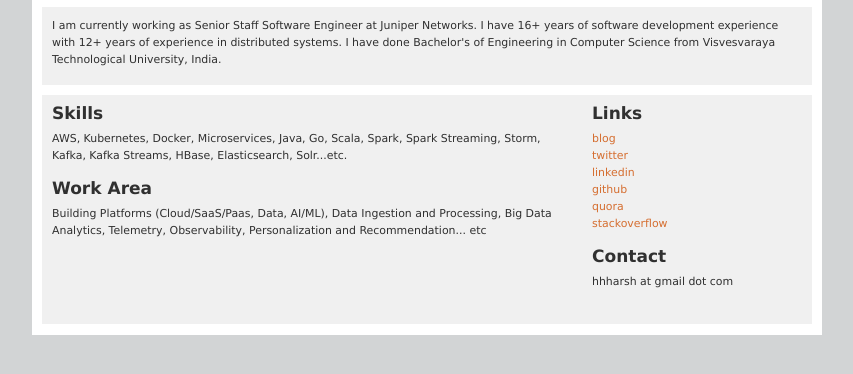
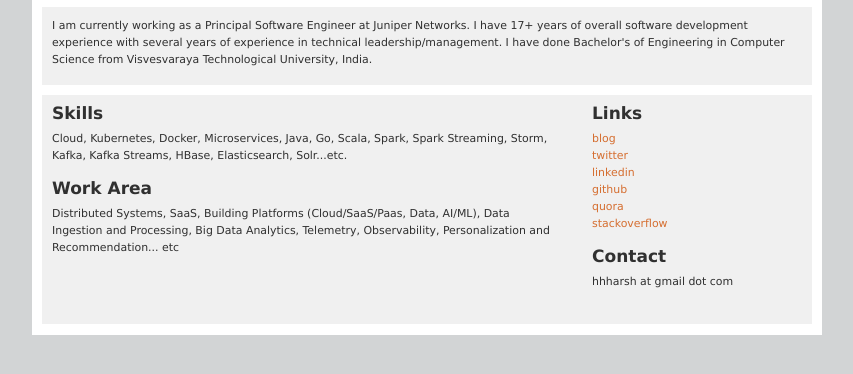
Before and after one commit to harsha/harsha.github.io, a plain HTML site: page index.html in a window 1280 px wide. Shown: the part 86-460 px from the top of the page, without its empty margins (213-1066 px from the left). Drawn offline with Linux system fonts and the light colour scheme.

Commit message:
Update index.html

```diff
--- a/index.html
+++ b/index.html
@@ -18,7 +18,7 @@
 <!-- / Header block --><!-- Single content block -->
 
 <div class="singlecontent">
-<p>I am currently working as Senior Staff Software Engineer at Juniper Networks. I have 16+ years of software development experience with 12+ years of experience in distributed systems. I have done Bachelor&#39;s of Engineering in Computer Science from Visvesvaraya Technological University, India.</p>
+<p>I am currently working as a Principal Software Engineer at Juniper Networks. I have 17+ years of overall software development experience with several years of experience in technical leadership/management. I have done Bachelor&#39;s of Engineering in Computer Science from Visvesvaraya Technological University, India.</p>
 
 </div>
 <!-- / Single content block --><!-- Double content block -->
@@ -28,11 +28,11 @@
 
 <h2>Skills</h2>
 
-<p>AWS, Kubernetes, Docker, Microservices, Java, Go, Scala, Spark, Spark Streaming, Storm, Kafka, Kafka Streams, HBase, Elasticsearch, Solr...etc.</p>
+<p>Cloud, Kubernetes, Docker, Microservices, Java, Go, Scala, Spark, Spark Streaming, Storm, Kafka, Kafka Streams, HBase, Elasticsearch, Solr...etc.</p>
 
 <h2>Work Area</h2>
 
-<p>Building Platforms (Cloud/SaaS/Paas, Data, AI/ML), Data Ingestion and Processing, Big Data Analytics, Telemetry, Observability, Personalization and Recommendation... etc</p>
+<p>Distributed Systems, SaaS, Building Platforms (Cloud/SaaS/Paas, Data, AI/ML), Data Ingestion and Processing, Big Data Analytics, Telemetry, Observability, Personalization and Recommendation... etc</p>
 </div>
 
 <div class="doubleright">
```
